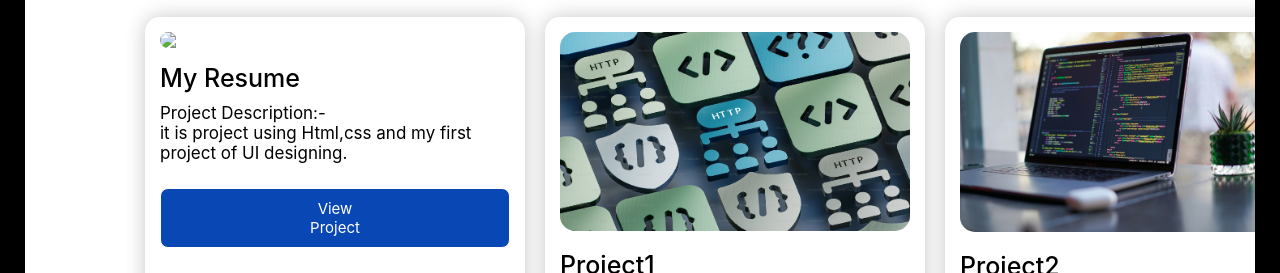
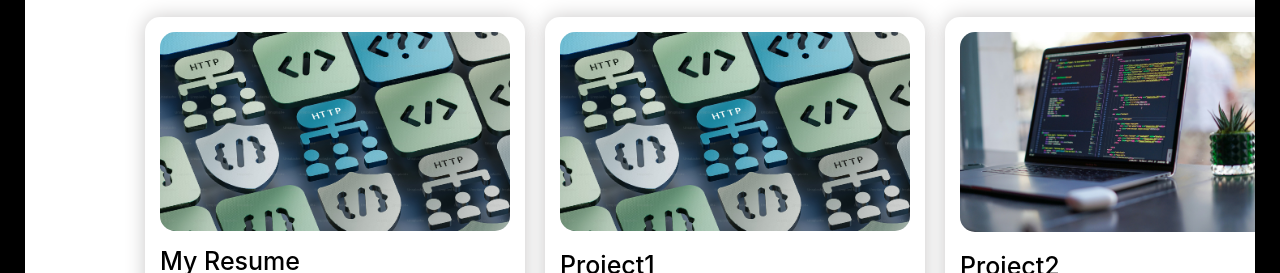
Before and after one commit to SmoothStar/Personal-Portfolio, a plain HTML site: page portfolio/index.html in a window 1280 px wide. Shown: the part 3041-3314 px from the top of the page. Drawn offline with Linux system fonts and the light colour scheme.

Commit message:
assets updated

```diff
--- a/portfolio/index.html
+++ b/portfolio/index.html
@@ -163,7 +163,7 @@
         <h3>Projects</h3>
         <ul>
           <li>
-            <img src="assets\Project.png" class="center-image" />
+            <img src="assets\Project1.png" class="center-image" />
             <h4>My Resume</h4>
             <p>
               Project Description:-<br />it is project using Html,css and my
```
